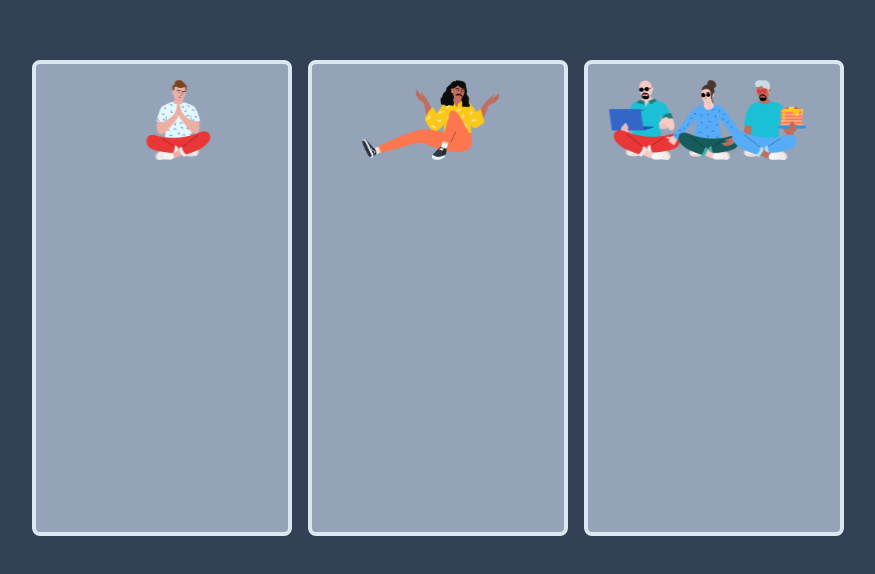
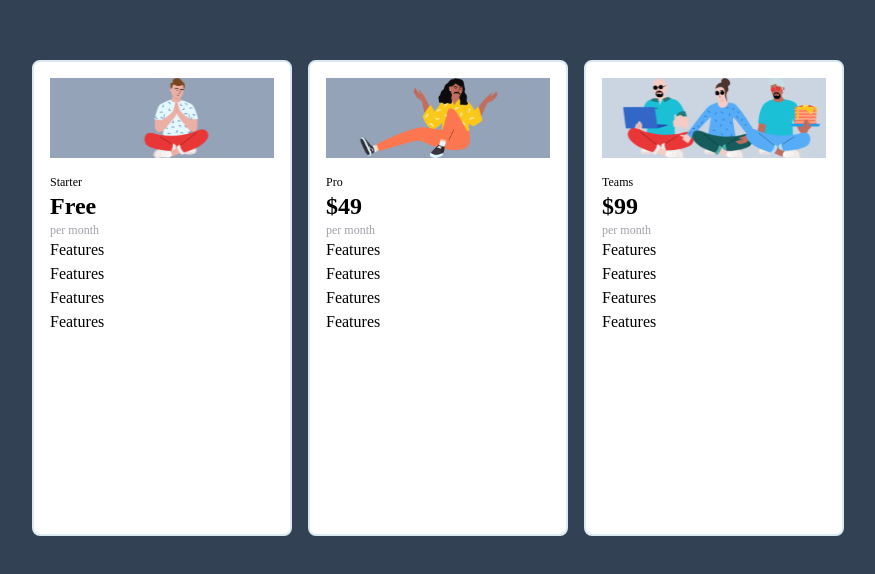
Before and after one commit to JordiNodeJS/challenge_jump2digital2022, a React (Vite) app: page / in a window 1280 px wide. Shown: the part 110-684 px from the top of the page, without its empty margins (202-1077 px from the left). Built offline with nearby package versions, Linux system fonts and the light colour scheme.

Commit message:
features

```diff
--- a/src/App.jsx
+++ b/src/App.jsx
@@ -3,7 +3,7 @@ import Layout from './pages/Layout'
 
 function App() {
   return (
-    <div className='text-3xl font-bold underline'>
+    <div>
       <Layout />
       {/* <TestSvg /> */}
     </div>
--- a/src/components/card/Card.jsx
+++ b/src/components/card/Card.jsx
@@ -1,26 +1,47 @@
-const Card = ({ Svgs, card }) => {
+import Features from './atoms/Features'
+import Price from './atoms/Price'
+
+const Card = ({ Svgs, card, ...rest }) => {
   const Svg = Svgs[0]
-  // const Svg1 = (Svgs[1] ||= () => null)
-  // const Svg2 = (Svgs[2] ||= () => null)
+
+  const renderView = () => {
     if (card === 3) {
       const Svg0 = Svgs[0]
       const Svg1 = Svgs[1]
       const Svg2 = Svgs[2]
 
       return (
-      <div className='relative card flex bg-slate-400'>
+        <article className='card'>
+          <section className='relative h-20 flex bg-slate-300'>
             <Svg0 className='absolute left-2' />
             <Svg1 className='absolute left-[4.5rem]' />
             <Svg2 className='absolute left-32' />
-      </div>
+          </section>
+          <section>
+            <Price {...rest} />
+          </section>
+          <section>
+            <Features />
+          </section>
+        </article>
+      )
+    }
+    return (
+      <article className='card'>
+        <section className='flex bg-slate-400'>
+          <Svg />
+        </section>
+        <section>
+          <Price {...rest} />
+        </section>
+        <section>
+            <Features />
+          </section>
+      </article>
     )
   }
 
-  return (
-    <div className='card flex bg-slate-400'>
-      <Svg />
-    </div>
-  )
+  return renderView()
 }
 
 export default Card
--- a/src/components/card/CardList.jsx
+++ b/src/components/card/CardList.jsx
@@ -3,12 +3,12 @@ import Card from './Card'
 
 const CardList = () => {
   return svgComponents.map(component => {
-    const { svgs, id } = component
+    const { svgs, id, ...rest } = component
 
     // const Svg1 = svgs[0]
     // const SvgToCard = () => <Svg1 key={id} />
     // if (Svgs.length >= 2) return <Card key={id} Svgs={svgToCard} />
-    return <Card key={id} card={id} Svgs={svgs} />
+    return <Card key={id} card={id} Svgs={svgs} {...rest} />
   })
 }
 
--- /dev/null
+++ b/src/components/card/atoms/Features.jsx
@@ -0,0 +1,12 @@
+const Features = () => {
+  return (
+    <div>
+      <p>Features</p>
+      <p>Features</p>
+      <p>Features</p>
+      <p>Features</p>
+    </div>
+  )
+}
+
+export default Features
--- a/src/components/card/atoms/Price.jsx
+++ b/src/components/card/atoms/Price.jsx
@@ -0,0 +1,12 @@
+const Price = ({ type, price, features }) => {
+  console.log(features)
+  return (
+    <div className='mt-4 flex flex-col'>
+      <div className='font-light text-xs'>{type}</div>
+      <div className='font-bold text-2xl'>{price}</div>
+      <div className='font-light text-xs text-zinc-400'>per month</div>
+    </div>
+  )
+}
+
+export default Price
--- a/src/components/card/atoms/svg/svgComponents.js
+++ b/src/components/card/atoms/svg/svgComponents.js
@@ -5,8 +5,50 @@ import SvgTeam2 from './SvgTeam2'
 import SvgTeam3 from './SvgTeam3'
 
 export const svgComponents = [
-  { svgs: [SvgFree], id: 1 },
-  { svgs: [SvgPro], id: 2 },
-  { svgs: [SvgTeam1, SvgTeam2, SvgTeam3], id: 3 }
+  {
+    svgs: [SvgFree],
+    id: 1,
+    type: 'Starter',
+    price: 'Free',
+    features: [
+      ['Full courses library', true],
+      ['A new daily meditation', true],
+      ['Access to the meditation guru', true],
+      ['Sleep podcasts and exercises', false],
+      ['Mindfulness exercises', false],
+      ['Guided miditations', false],
+      ['Cookin recipes', false]
+    ]
+  },
+  {
+    svgs: [SvgPro],
+    id: 2,
+    type: 'Pro',
+    price: '$49',
+    features: [
+      ['Full courses library', true],
+      ['A new daily meditation', true],
+      ['Access to the meditation guru', true],
+      ['Sleep podcasts and exercises', true],
+      ['Mindfulness exercises', true],
+      ['Guided miditations', false],
+      ['Cookin recipes', false]
+    ]
+  },
+  {
+    svgs: [SvgTeam1, SvgTeam2, SvgTeam3],
+    id: 3,
+    type: 'Teams',
+    price: '$99',
+    features: [
+      ['Full courses library', true],
+      ['A new daily meditation', true],
+      ['Access to the meditation guru', true],
+      ['Sleep podcasts and exercises', true],
+      ['Mindfulness exercises', true],
+      ['Guided miditations', true],
+      ['Cookin recipes', true]
+    ]
+  }
 ]
 export default svgComponents
--- a/src/index.css
+++ b/src/index.css
@@ -9,6 +9,6 @@
 }
 @layer components {
   .card {
-    @apply font-rubik font-light p-4 border-4 border-[#dae9ef] hover:border-black bg-white hover:bg-[#5A45F2] rounded-lg transition-all duration-300 hover:scale-105 w-[260px] h-[476px];
+    @apply font-rubik text-base p-4 border-2 border-[#dae9ef] hover:border-black bg-white hover:bg-[#5A45F2] rounded-lg transition-all duration-300 hover:scale-105 w-[260px] h-[476px];
   }
 }
--- a/tailwind.config.cjs
+++ b/tailwind.config.cjs
@@ -5,7 +5,8 @@ module.exports = {
     fontFamily: {
       sans: ['Graphik', 'sans-serif'],
       serif: ['Merriweather', 'serif'],
-      rubik: ['Rubik']
+      rubik: ['Rubik'],
+      roboco: ['Roboto']
     },
     extend: {}
   },
```
Lines whose indentation alone changed are shown as unchanged.
